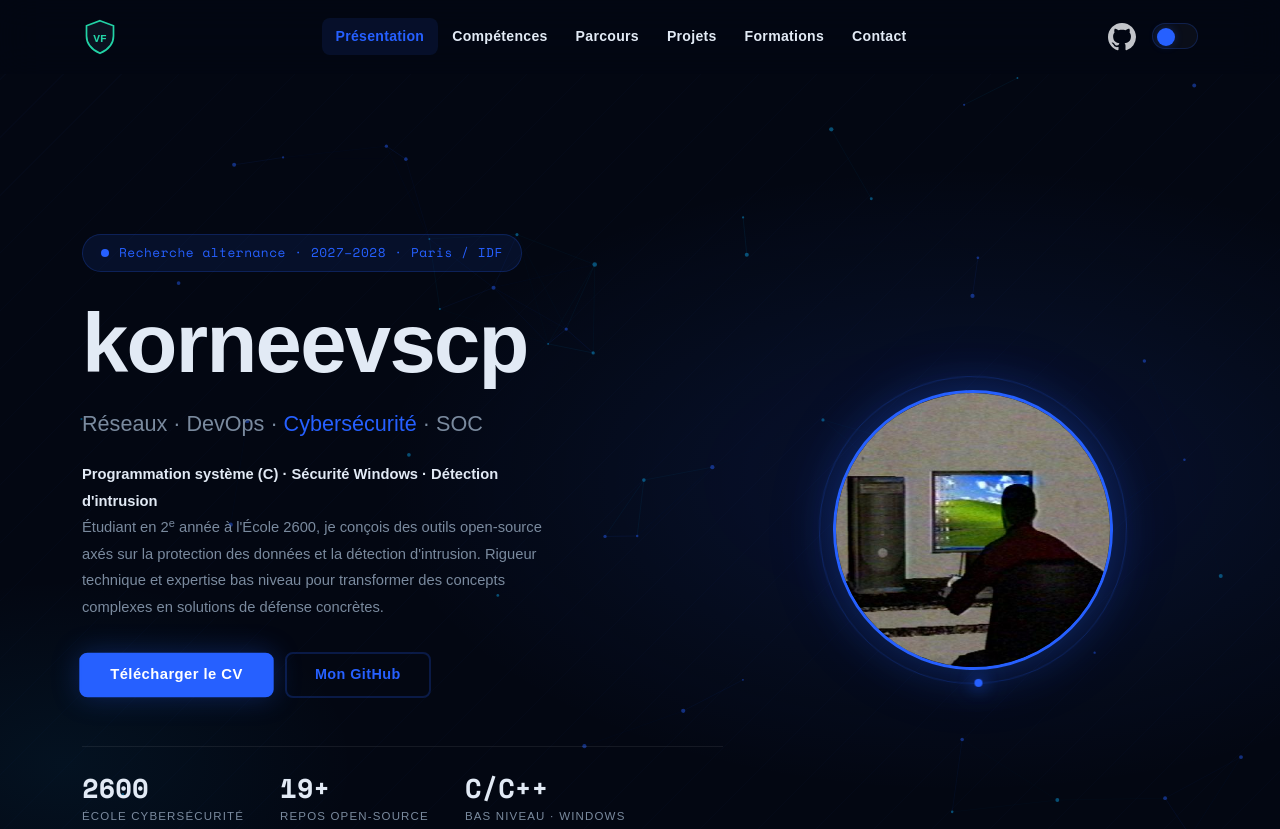
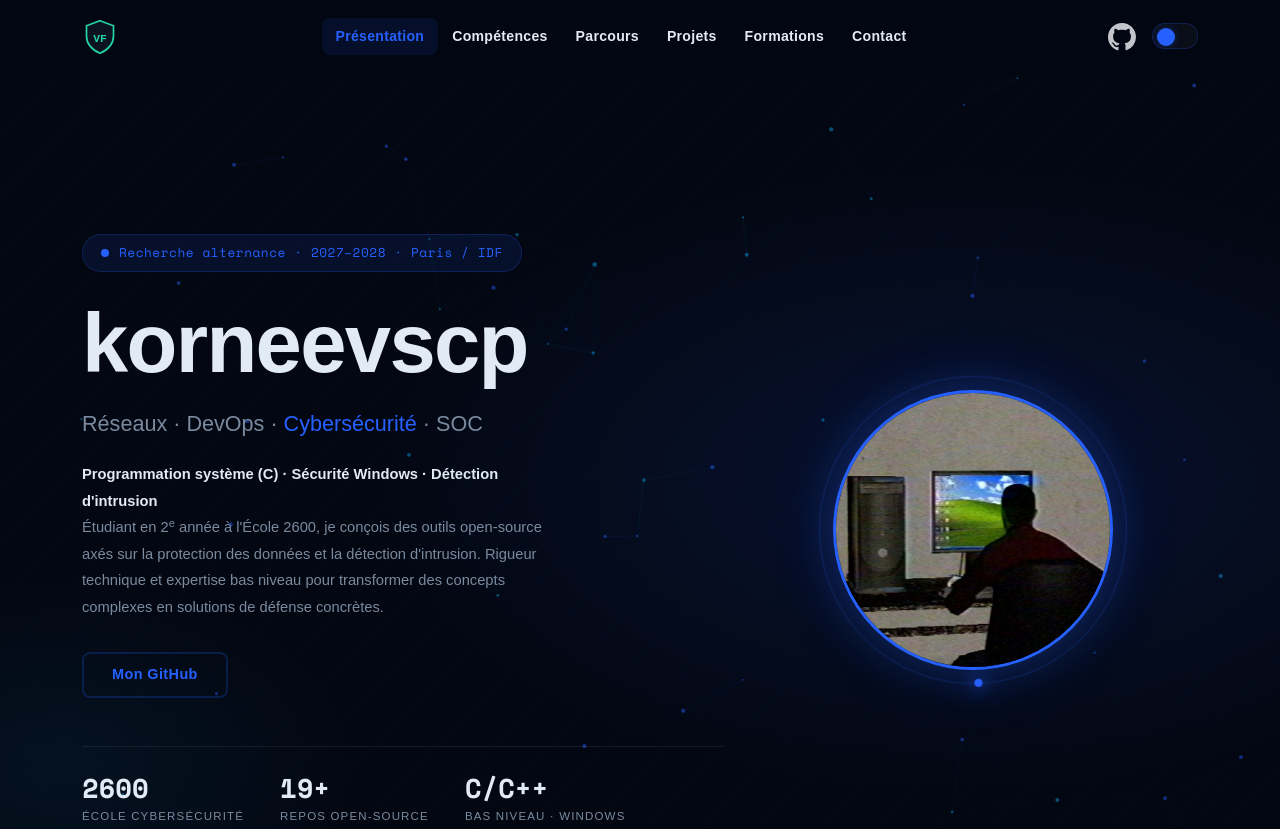
Before and after one commit to korneevscp/XXXXXXXXXXXXXXXXXXXXXX, a plain HTML site: page index.html in a window 1280 px wide. Shown: the top 829 px of the page. Drawn offline with nearby package versions, Linux system fonts and the light colour scheme; a web font is replaced by a local one.

Commit message:
Remove CV download links from portfolio

```diff
--- a/index.html
+++ b/index.html
@@ -99,7 +99,6 @@
                         pour transformer des concepts complexes en solutions de défense concrètes.
                     </p>
                     <div class="hero-cta">
-                        <a href="assets/files/CV-Valentin-Freidel.pdf" target="_blank" class="btn btn-brand" id="btn-jello">Télécharger le CV</a>
                         <a href="https://github.com/korneevscp" target="_blank" rel="noopener" class="btn btn-outline-brand">Mon GitHub</a>
                     </div>
                     <div class="hero-stats" data-aos="fade-up" data-aos-delay="300">
@@ -538,7 +537,6 @@
                 </div>
                 <div class="contact-cta" data-aos="fade-up" data-aos-delay="200">
                     <a href="mailto:valentinfreidel623@gmail.com" class="btn btn-brand">Envoyer un e-mail</a>
-                    <a href="assets/files/CV-Valentin-Freidel.pdf" target="_blank" class="btn btn-outline-brand ms-2">Télécharger le CV</a>
                 </div>
             </div>
         </div>
```
